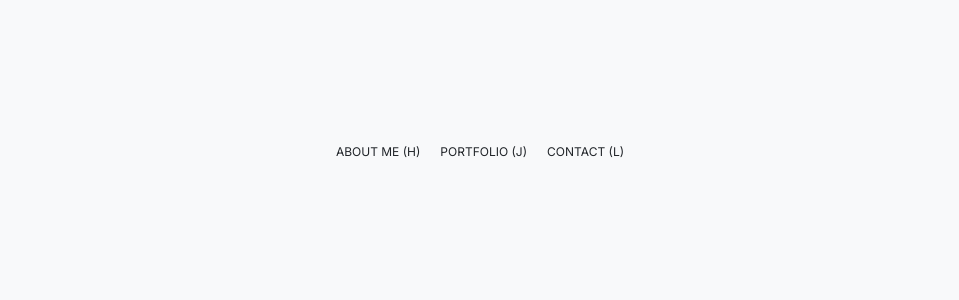
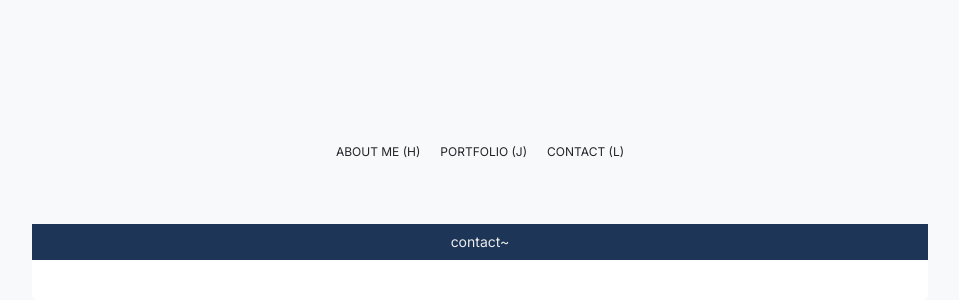
Before and after one commit to MeinardEdrei/Portfolio-Website, a Next.js app: page /Contact in a window 1280 px wide. Shown: the top 300 px of the page, without its empty margins (160-1119 px from the left). Built offline with nearby package versions, Linux system fonts and the light colour scheme.

Commit message:
✨ Initialized contact page

```diff
--- a/app/Contact/page.js
+++ b/app/Contact/page.js
@@ -3,9 +3,15 @@
 const page = () => {
   return (
     <div>
-
-    </div>
-  )
+      <section className="flex justify-center items-center">
+        <div className="bg-[var(--secondary-background)] md:w-[70%] w-[90%] h-full rounded-md">
+          <div className="flex justify-center items-center bg-[--primary] p-2 text-sm text-[var(--text-inverted)]">contact~</div>
+          <div className="flex flex-col p-5">
+          </div>
+        </div>
+      </section>
+    </div >
+  );
 }
 
 export default page;
```
